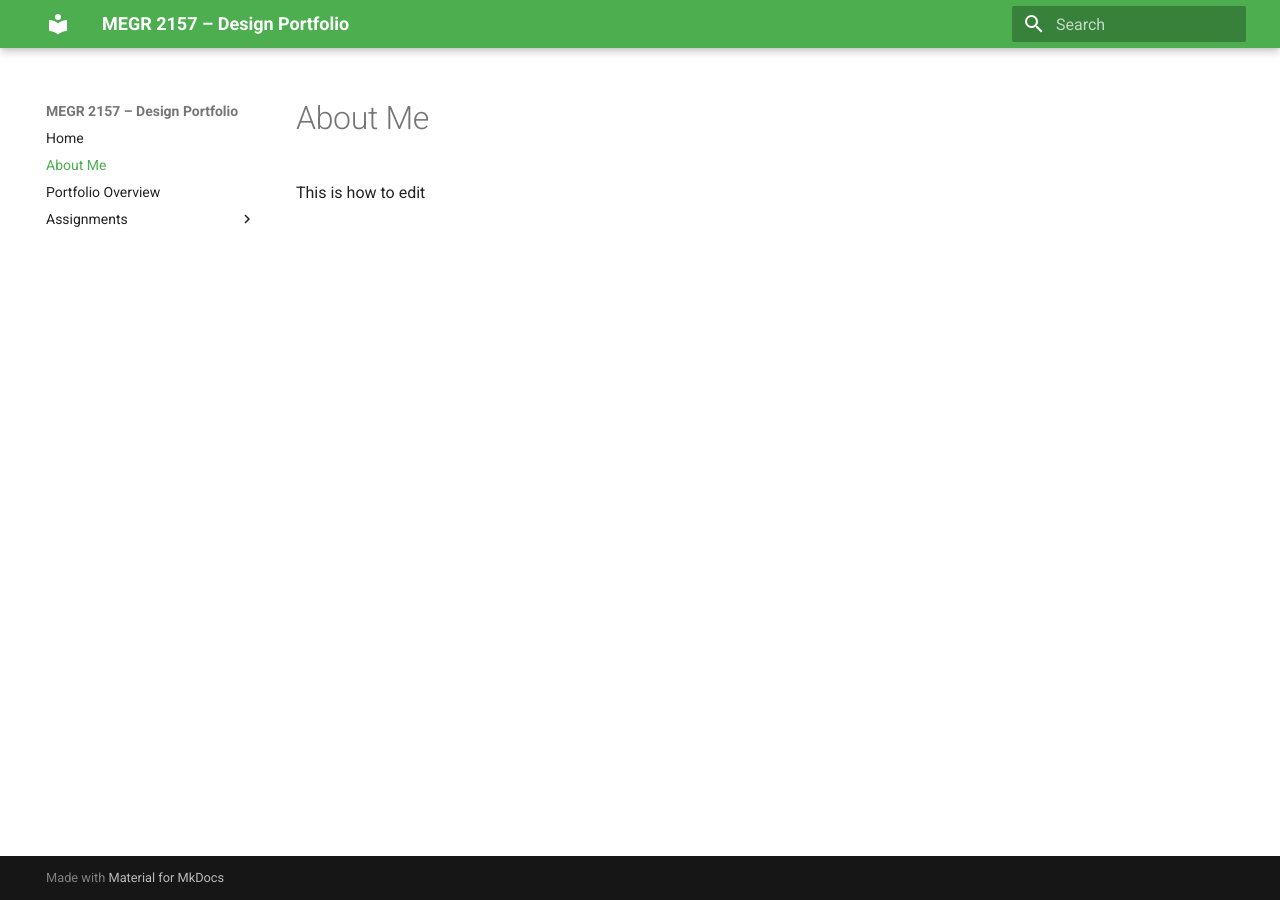
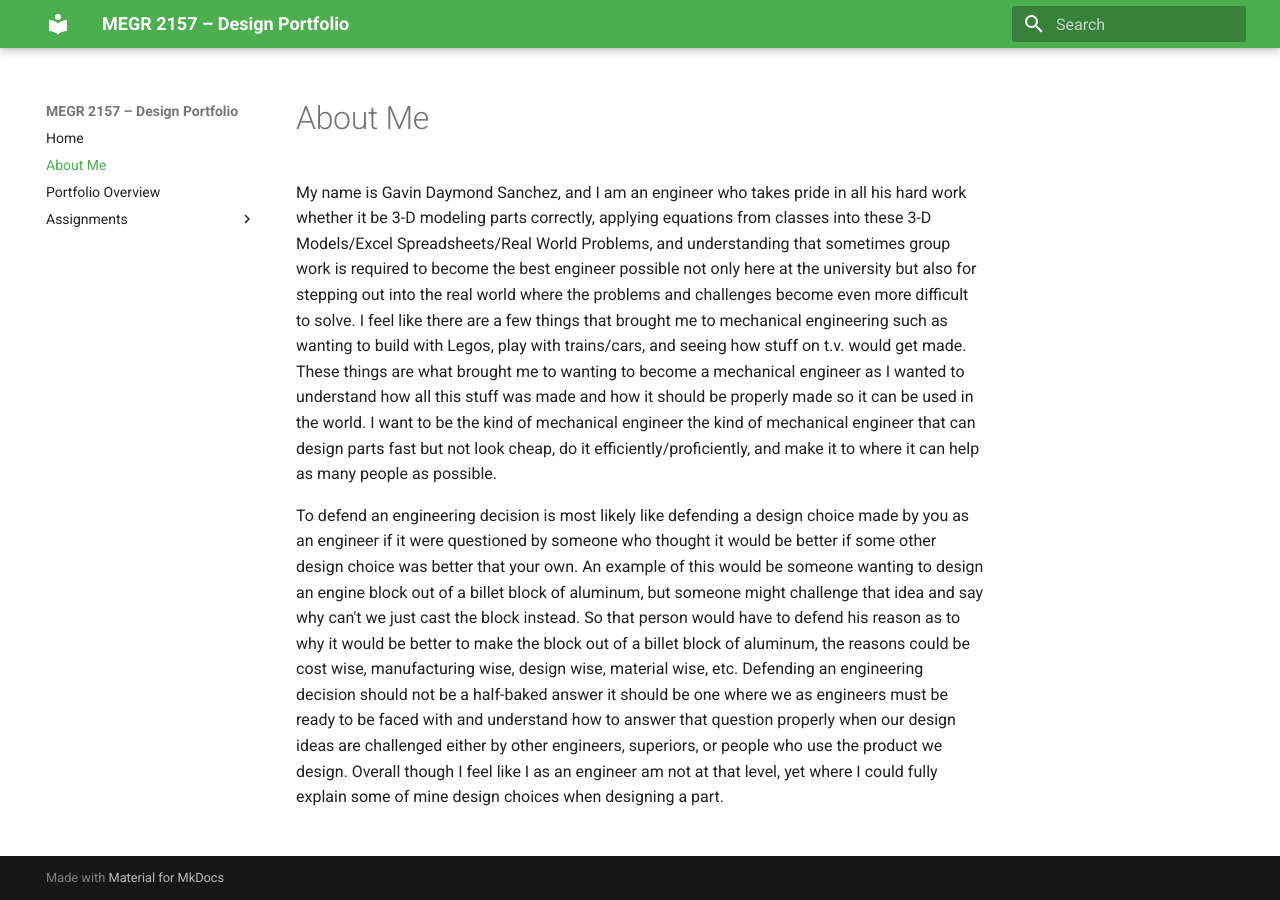
Before and after one commit to GavinSanch/Gavins-design-projects-portfolio, an MkDocs documentation site: the page built from docs/aboutme/index.md, in a window 1280 px wide. Built offline with MkDocs 1.6.1 and Material for MkDocs 9.7.7, drawn with Linux system fonts in a browser that asks for light colours.

Commit message:
Update index.md

```diff
--- a/docs/aboutme/index.md
+++ b/docs/aboutme/index.md
@@ -1,2 +1,5 @@
 #About Me
-This is how to edit
+
+My name is Gavin Daymond Sanchez, and I am an engineer who takes pride in all his hard work whether it be 3-D modeling parts correctly, applying equations from classes into these 3-D Models/Excel Spreadsheets/Real World Problems, and understanding that sometimes group work is required to become the best engineer possible not only here at the university but also for stepping out into the real world where the problems and challenges become even more difficult to solve. I feel like there are a few things that brought me to mechanical engineering such as wanting to build with Legos, play with trains/cars, and seeing how stuff on t.v. would get made. These things are what brought me to wanting to become a mechanical engineer as I wanted to understand how all this stuff was made and how it should be properly made so it can be used in the world. I want to be the kind of mechanical engineer the kind of mechanical engineer that can design parts fast but not look cheap, do it efficiently/proficiently, and make it to where it can help as many people as possible.
+
+To defend an engineering decision is most likely like defending a design choice made by you as an engineer if it were questioned by someone who thought it would be better if some other design choice was better that your own. An example of this would be someone wanting to design an engine block out of a billet block of aluminum, but someone might challenge that idea and say why can't we just cast the block instead. So that person would have to defend his reason as to why it would be better to make the block out of a billet block of aluminum, the reasons could be cost wise, manufacturing wise, design wise, material wise, etc. Defending an engineering decision should not be a half-baked answer it should be one where we as engineers must be ready to be faced with and understand how to answer that question properly when our design ideas are challenged either by other engineers, superiors, or people who use the product we design. Overall though I feel like I as an engineer am not at that level, yet where I could fully explain some of mine design choices when designing a part.
```
